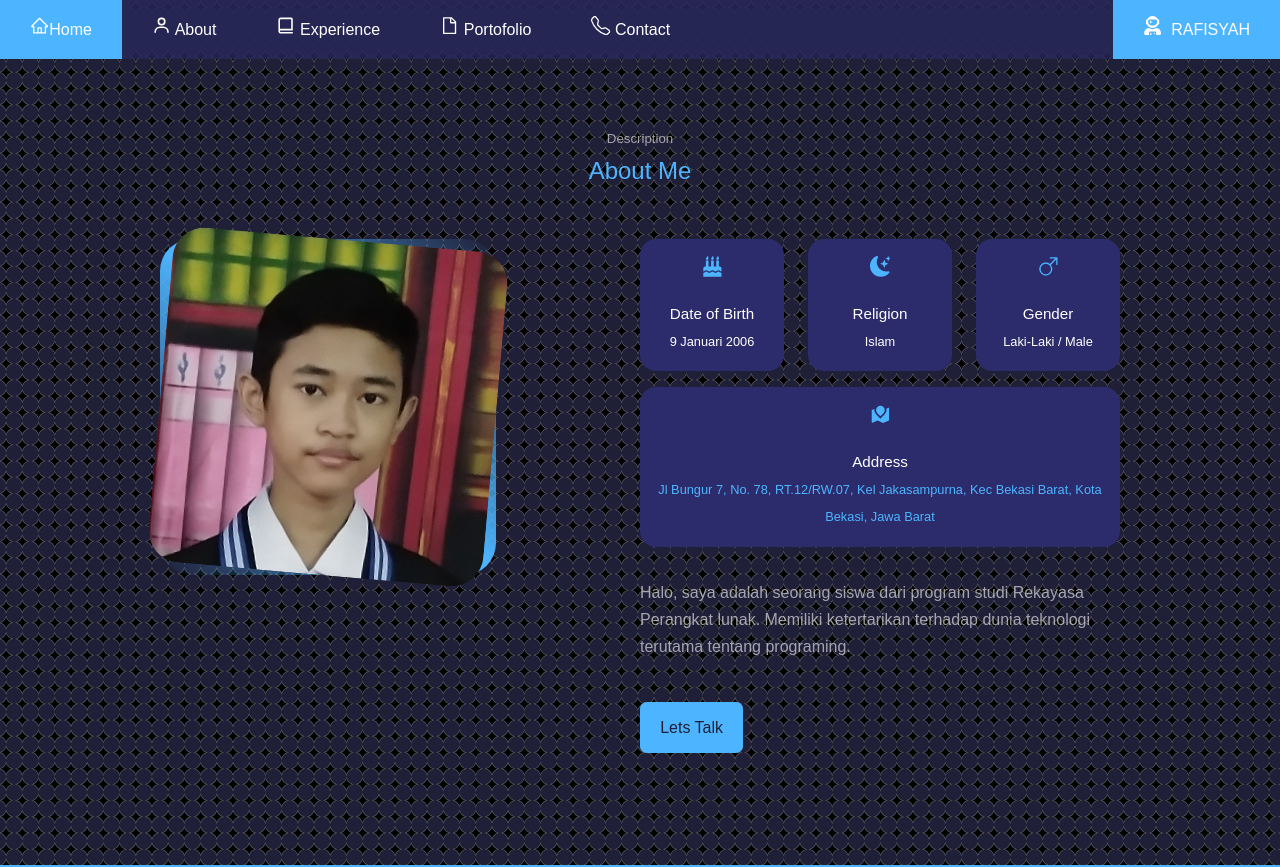
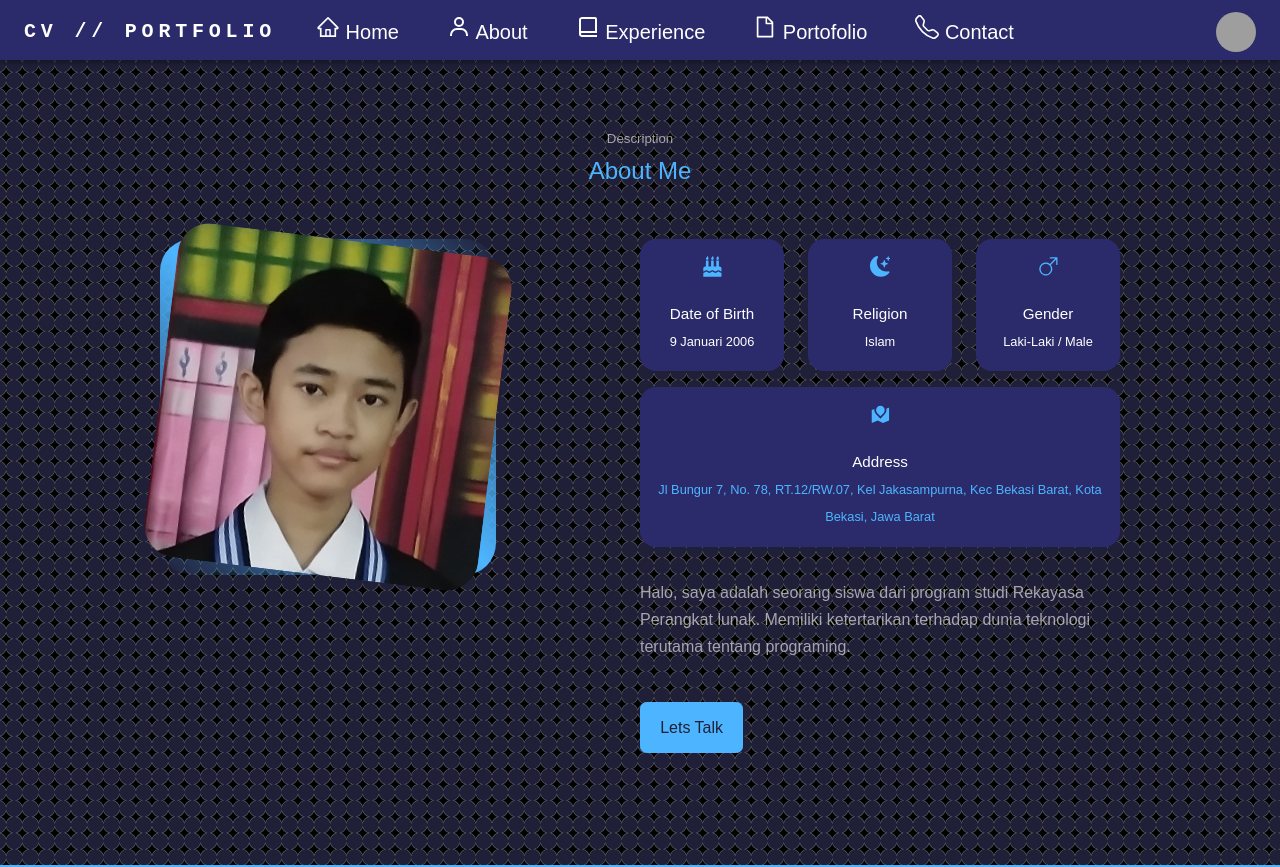
Before and after one commit to Laviz07/lavizcv, a React (Create React App) app: page /about in a window 1280 px wide. Shown: the top 867 px of the page. Built offline with nearby package versions, Linux system fonts and the light colour scheme; grey boxes are pictures that could not be loaded.

Commit message:
material ui

```diff
--- a/package.json
+++ b/package.json
@@ -3,6 +3,11 @@
   "version": "0.1.0",
   "private": true,
   "dependencies": {
+    "@emotion/react": "^11.10.0",
+    "@emotion/styled": "^11.10.0",
+    "@material/list": "^14.0.0",
+    "@mui/icons-material": "^5.8.4",
+    "@mui/material": "^5.10.0",
     "@testing-library/jest-dom": "^5.16.4",
     "@testing-library/react": "^13.3.0",
     "@testing-library/user-event": "^13.5.0",
--- a/src/App.jsx
+++ b/src/App.jsx
@@ -6,6 +6,7 @@ import Experience from './component/experience/Experience'
 import Portofolio from './component/portofolio/Portofolio'
 import Contact from './component/contact/Contact'
 import Footer from './component/footer/Footer'
+import NotFound from './component/NotFound'
 import {BrowserRouter as Router, Routes, Route} from "react-router-dom";
 
 const App = () => {
@@ -27,6 +28,7 @@ const App = () => {
         <Route exact path="/experience"element={<Experience/>}/>
         <Route exact path="/portofolio"element={<Portofolio/>}/>
         <Route exact path="/contact"element={<Contact/>}/>
+        <Route path='/*' element={<NotFound/>}/>
       </Routes>
       <Footer/>
     </>
--- /dev/null
+++ b/src/component/NotFound.jsx
@@ -0,0 +1,19 @@
+import React from 'react'
+
+function NotFound() {
+  return (
+    <section>
+      <center>
+      <div>
+        <h1>404</h1>
+        <h3>PAGE NOT FOUND</h3><br/>
+        <a className='btn btn-primary' href='https://www.youtube.com/watch?v=pRsW3U8E46g' ><h5>IF YOU WANT TO BACK TO HOME CLICK HERE !!!!</h5></a>
+        <br/> <br/>
+        <a className='btn btn-primary' href='https://cvrafi.vercel.app/' target='_blank'><h5>WANNA SEE THE OLD VERSION ?</h5></a>
+      </div>
+      </center>
+    </section>
+  )
+}
+
+export default NotFound
--- a/src/component/about/about.css
+++ b/src/component/about/about.css
@@ -16,7 +16,7 @@
 .about__me-image{
     border-radius: 2rem;
     overflow: hidden;
-    transform: rotate(5deg);
+    transform: rotate(7deg);
     transition: var(--transition);
 }
 
--- a/src/component/footer/Footer.jsx
+++ b/src/component/footer/Footer.jsx
@@ -15,7 +15,7 @@ const footer = () => {
         <a href="https://www.instagram.com/rafisyah_07/" target="_blank"><RiInstagramLine/></a>
         <a href="https://web.facebook.com/rafisyah.r" target="_blank"><FaFacebookSquare/></a>
         <a href="https://mail.google.com/" target="_blank"><MdEmail/></a>
-        <a href="https://www.youtube.com/watch?v=QtBDL8EiNZo&t=4s" target="_blank"><BsYoutube/></a>
+        <a href="https://www.youtube.com/watch?v=dQw4w9WgXcQ" target="_blank"><BsYoutube/></a>
         <a href="https://rafisyahtugas.blogspot.com/" target="_blank"><SiBlogger/></a>
       </div>
 
--- a/src/component/header/header.css
+++ b/src/component/header/header.css
@@ -31,7 +31,7 @@ header{
     padding: 0.5rem 1rem;
     border-radius: 3rem;
     backdrop-filter: blur(15px);
-    font-size: 1.2rem;
+    font-size: 1.3rem;
 }
 
 .header__socials::after{
@@ -95,8 +95,10 @@ header{
     }
 
     .github{
+        font-size: 1.1rem;
         transform: rotate(0deg);
-        bottom: 1rem;
+        bottom: 1.5rem;
+        height: auto;
         left: 50%;
         transform: translate(-50%, -50%);
     }
--- a/src/component/nav/Nav.jsx
+++ b/src/component/nav/Nav.jsx
@@ -1,25 +1,153 @@
 import './nav.css'
+import * as React from 'react';
 import {AiOutlineHome} from 'react-icons/ai'
 import {BiUser} from 'react-icons/bi'
 import {BiBookAlt} from 'react-icons/bi'
 import {BsTelephone} from 'react-icons/bs'
 import {AiOutlineFile} from 'react-icons/ai'
-import {FaUserAstronaut} from 'react-icons/fa'
+import {ImGithub} from 'react-icons/im'
+import {IoLogoVercel} from 'react-icons/io5'
 import {Link} from 'react-router-dom'
+import AppBar from '@mui/material/AppBar';
+import Box from '@mui/material/Box';
+import Toolbar from '@mui/material/Toolbar';
+import IconButton from '@mui/material/IconButton';
+import Typography from '@mui/material/Typography';
+import Menu from '@mui/material/Menu';
+import MenuIcon from '@mui/icons-material/Menu';
+import Container from '@mui/material/Container';
+import Avatar from '@mui/material/Avatar';
+import Tooltip from '@mui/material/Tooltip';
+import MenuItem from '@mui/material/MenuItem';
 
 const Nav = () => {
 
+  const [anchorElNav, setAnchorElNav] = React.useState(null);
+  const [anchorElUser, setAnchorElUser] = React.useState(null);
+
+  const handleOpenNavMenu = (event) => {
+    setAnchorElNav(event.currentTarget);
+  };
+  const handleOpenUserMenu = (event) => {
+    setAnchorElUser(event.currentTarget);
+  };
+
+  const handleCloseNavMenu = () => {
+    setAnchorElNav(null);
+  };
+
+  const handleCloseUserMenu = () => {
+    setAnchorElUser(null);
+  };
+
   return (
-    <nav>
-      <ul>
-        <li><Link to="/" ><AiOutlineHome className='nicon'/>Home</Link></li>
-        <li><Link to="/about"><BiUser className='nicon'/>  About</Link></li>
-        <li><Link to="/experience"><BiBookAlt className='nicon'/>  Experience</Link></li>
-        <li><Link to="/portofolio"><AiOutlineFile className='nicon'/>  Portofolio</Link></li>
-        <li><Link to="/contact"><BsTelephone className='nicon'/>  Contact</Link></li>
-        <li className='rafi'><a href='https://github.com/Laviz07' target="_blank"><FaUserAstronaut className='nicon'/>&nbsp;&nbsp;RAFISYAH</a></li>
-      </ul>
-    </nav>
+    <AppBar sx={{position:"fixed", maxHeight:60, padding:0, backgroundColor: '#2b2b6b'}}>
+      <Container maxWidth="xl">
+        <Toolbar disableGutters>
+        <Typography
+            variant="h6"
+            noWrap
+            sx={{
+              mr: 2,
+              display: { xs: 'none', md: 'flex' },
+              fontFamily: 'monospace',
+              fontWeight: 700,
+              letterSpacing: '.3rem',
+              color: 'inherit',
+              textDecoration: 'none',
+            }}
+          >
+            CV // PORTFOLIO
+          </Typography>
+          <Box sx={{ flexGrow: 1, display: { xs: 'flex', md: 'none' } }}>
+            <IconButton
+              size="large"
+              aria-label="account of current user"
+              aria-controls="menu-appbar"
+              aria-haspopup="true"
+              onClick={handleOpenNavMenu}
+              color="inherit"
+            >
+              <MenuIcon />
+            </IconButton>
+            <Menu
+              id="menu-appbar"
+              anchorEl={anchorElNav}
+              anchorOrigin={{
+                vertical: 'bottom',
+                horizontal: 'left',
+              }}
+              keepMounted
+              transformOrigin={{
+                vertical: 'top',
+                horizontal: 'left',
+              }}
+              open={Boolean(anchorElNav)}
+              onClose={handleCloseNavMenu}
+              sx={{
+                display: { xs: 'block', md: 'none' },
+              }}
+            >
+                <MenuItem onClick={handleCloseNavMenu}><Link to="/" ><AiOutlineHome className='nicon'/>&nbsp;&nbsp;Home</Link></MenuItem>
+                <MenuItem onClick={handleCloseNavMenu}><Link to="/about"><BiUser className='nicon'/>&nbsp;&nbsp;About</Link></MenuItem>
+                <MenuItem onClick={handleCloseNavMenu}><Link to="/experience"><BiBookAlt className='nicon'/>&nbsp;&nbsp;Experience</Link></MenuItem>
+                <MenuItem onClick={handleCloseNavMenu}><Link to="/portofolio"><AiOutlineFile className='nicon'/>&nbsp;&nbsp;Portofolio</Link></MenuItem>
+                <MenuItem onClick={handleCloseNavMenu}><Link to="/contact"><BsTelephone className='nicon'/>&nbsp;&nbsp;Contact</Link></MenuItem>
+            </Menu>
+          </Box>
+          <Typography
+            variant="h6"
+            noWrap
+            sx={{
+              mr: 1,
+              mt: 1,
+              display: { xs: 'flex', md: 'none' },
+              flexGrow: 1,
+              fontFamily: 'monospace',
+              fontWeight: 700,
+              letterSpacing: '.3rem',
+              color: 'inherit',
+              textDecoration: 'none',
+            }}
+          >
+            PORTFOLIO
+          </Typography>
+          <Box sx={{ flexGrow: 1, display: { xs: 'none', md: 'flex' }}}>
+                <Link to="/" className='datar'><AiOutlineHome className='nicon'/>  Home</Link>
+                <Link to="/about" className='datar'><BiUser className='nicon'/>  About</Link>
+                <Link to="/experience" className='datar'><BiBookAlt className='nicon'/>  Experience</Link>
+                <Link to="/portofolio" className='datar'><AiOutlineFile className='nicon'/>  Portofolio</Link>
+                <Link to="/contact" className='datar'><BsTelephone className='nicon'/>  Contact</Link>
+          </Box>
+          <Box sx={{ flexGrow: 0 }}>
+            <Tooltip title="Open Profile">
+              <IconButton onClick={handleOpenUserMenu} sx={{ p: 0 }}>
+                <Avatar alt="Muhammad Rafisyah Rizkiyawan" src= "https://ih0.redbubble.net/image.510122517.9911/flat,800x800,075,f.u2.jpg" />
+              </IconButton>
+            </Tooltip>
+            <Menu
+              sx={{ mt: '45px' }}
+              id="menu-appbar"
+              anchorEl={anchorElUser}
+              anchorOrigin={{
+                vertical: 'top',
+                horizontal: 'right',
+              }}
+              keepMounted
+              transformOrigin={{
+                vertical: 'top',
+                horizontal: 'right',
+              }}
+              open={Boolean(anchorElUser)}
+              onClose={handleCloseUserMenu}
+            >
+                <MenuItem onClick={handleCloseUserMenu}><a href='https://github.com/Laviz07' target="_blank"><ImGithub className='nicon'/>&nbsp;&nbsp;GitHub</a></MenuItem>
+                <MenuItem onClick={handleCloseUserMenu}><a href='https://vercel.com/laviz07' target="_blank"><IoLogoVercel className='nicon'/>&nbsp;&nbsp;Vercel</a></MenuItem>
+            </Menu>
+          </Box>
+        </Toolbar>
+      </Container>
+    </AppBar>
   )
 }
 
--- a/src/component/nav/nav.css
+++ b/src/component/nav/nav.css
@@ -1,56 +1,37 @@
-ul {
-    list-style-type: none;
+ul{
+  display: grid;
   margin: 0;
   padding: 0;
   overflow: hidden;
-    background-color: rgb(44, 44, 108, 0.6);
-    border-color: var(--color-white);
-    z-index: 2;
-    position: fixed;
-    top: 0;
-    width: 100%;
-    backdrop-filter: blur(15px);
+  background-color: #2c2c6c;
 }
 
 .nicon{
-    font-size: 1.2rem;
+  font-size: 1.5rem;
 }
 
-  li {
-    float: left;
-  }
 
-  .rafi{
-    float: right;
-    background-color: var(--color-primary);
-  }
-
-  li a {
-    display: block;
+li a{
+  display: inline-block;
   color: white;
   text-align: center;
-    padding: 16px 30px;
+  padding: 5px 7px;
   text-decoration: none;
 }
 
-  li a:hover:not(.active) {
-    background-color: var(--color-primary);
+li a:hover{
+  color: var(--color-primary);
 }
 
-
-/*=========================== MEDIA QUERIES (SMALL DEVICES)==========================*/
-@media screen and (max-width: 600px){
-  li a{
-    font-size: 0.7rem;
-    gap: 0.5rem;
-    padding: 20px 9px;
+.datar{
+  display: inline-block;
+  text-decoration: none;
+  color: white;
+  font-size: 20px;
+  padding:0 1.5rem;
 }
 
-  .nicon{
-    font-size: 0.6rem;
+.datar:hover{
+  background-color: var(--color-primary);
+  padding: 0.9rem;
 }
-
-  .rafi{
-    display: none;
-  }
-}
--- a/src/index.css
+++ b/src/index.css
@@ -10,7 +10,7 @@
 
 :root {
     --color-bg:  #1f1f38;
-    --color-bg-variant: #2c2c6c;
+    --color-bg-variant: #2b2b6b;
     --color-primary: #4db5ff;
     --color-prymary-variant: rgba(77, 181, 255, 0.4);
     --color-white: #fff;
```
Also changed, not shown: src/component/header/Header.jsx (+8 -5 lines), src/component/portofolio/Portofolio.jsx (+62 -15 lines), src/component/portofolio/portofolio.css (+16 -1 lines), 1 other file (tests, documents, lock files or other folders). Lines whose indentation alone changed are shown as unchanged.
